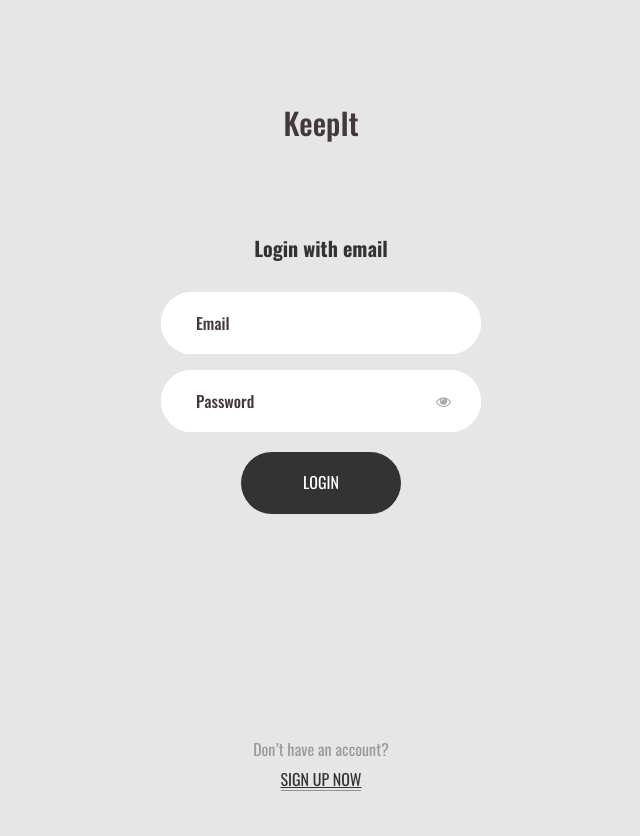
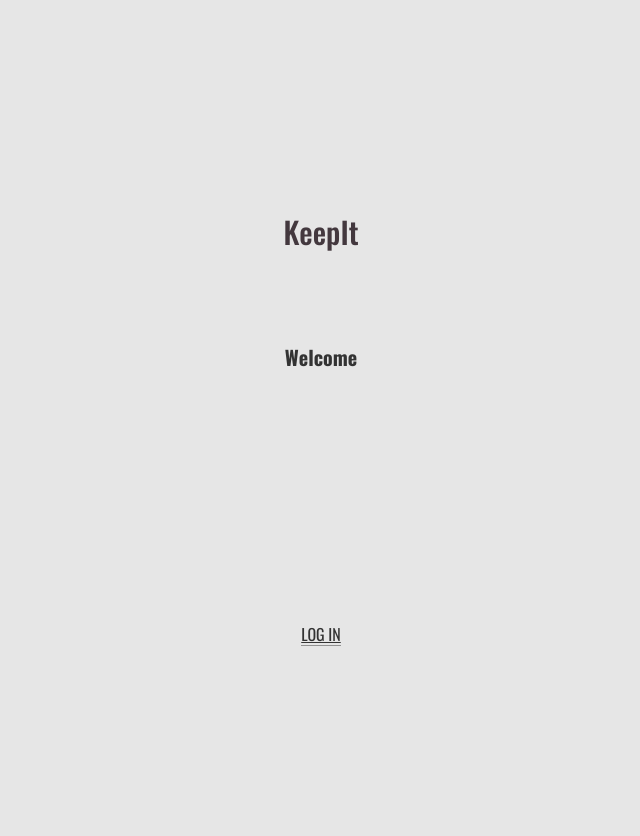
Before and after one commit to Magdiel3/KeepIt-App, a Flask app: page / in a window 1280 px wide. Shown: the whole page, without its empty margins (319-959 px from the left). After the commit the page ends 646 px from the top, so only its background shows below. Run offline with Flask 2, Linux system fonts and the light colour scheme; some libraries are stand-ins or nearby versions.

Commit message:
Added login

```diff
--- a/app.py
+++ b/app.py
@@ -5,21 +5,52 @@ from flask_login import LoginManager, login_user, login_required, logout_user, c
 from flask_socketio import SocketIO, join_room, leave_room
 from pymongo.errors import DuplicateKeyError
 
+from db import save_user, get_user
 
 # Setup app with web socket and Login Handler
 app = Flask(__name__)
-# app.secret_key = "keepit"
-# socketio = SocketIO(app)
-# login_manager = LoginManager()
-# login_manager.login_view = 'login'
-# login_manager.init_app(app)
-
+app.secret_key = "KeepItSecret"
+socketio = SocketIO(app)
+login_manager = LoginManager()
+login_manager.init_app(app)
 
 # Splash screen
 @app.route('/')
 def home():
     return render_template("index.html")
 
+# Login screen
+@app.route('/login', methods=['GET','POST'])
+def login():
+    message = ''
+    if request.method == 'POST':
+        username = request.form.get('username')
+        password_input = request.form.get('password')
+
+        user = get_user(username)
+
+        if user and user.check_password(password_input):
+            login_user(user)
+            return redirect(url_for('home'))
+        else:
+            message = "Username or Password incorrect"
+
+    return render_template('login.html', message = message)
+
+# User screen
+@app.route('/box')
+def overview():
+    username = request.args.get("username")
+    password = request.args.get("password")
+
+    if username and password:
+        return render_template("home.thml",username=username, password=password)
+    else:
+        return redirect(url_for("/"))
+
+@login_manager.user_loader
+def load_user(username):
+    return get_user(username)
 
 if __name__ == '__main__':
-    app.run(debug=False)
+    app.run(debug=True)
--- a/templates/index.html
+++ b/templates/index.html
@@ -39,36 +39,13 @@
 
 					<div class="text-center p-t-55 p-b-30">
 						<span class="txt1">
-							Login with email
+							Welcome
 						</span>
 					</div>
 
-					<div class="wrap-input100 validate-input m-b-16" data-validate="Please enter email: ex@abc.xyz">
-						<input class="input100" type="text" name="email" placeholder="Email">
-						<span class="focus-input100"></span>
-					</div>
-
-					<div class="wrap-input100 validate-input m-b-20" data-validate = "Please enter password">
-						<span class="btn-show-pass">
-							<i class="fa fa fa-eye"></i>
-						</span>
-						<input class="input100" type="password" name="pass" placeholder="Password">
-						<span class="focus-input100"></span>
-					</div>
-
-					<div class="container-login100-form-btn">
-						<button class="login100-form-btn">
-							Login
-						</button>
-					</div>
-
 					<div class="flex-col-c p-t-224">
-						<span class="txt2 p-b-10">
-							Don’t have an account?
-						</span>
-
-						<a href="#" class="txt3 bo1 hov1">
-							Sign up now
+						<a href="/login" class="txt3 bo1 hov1">
+							Log In
 						</a>
 					</div>
 
```
Also changed, not shown: db.py (added, +25 -0 lines), templates/login.html (+6 -6 lines), user.py (added, +27 -0 lines), 1 other file.
